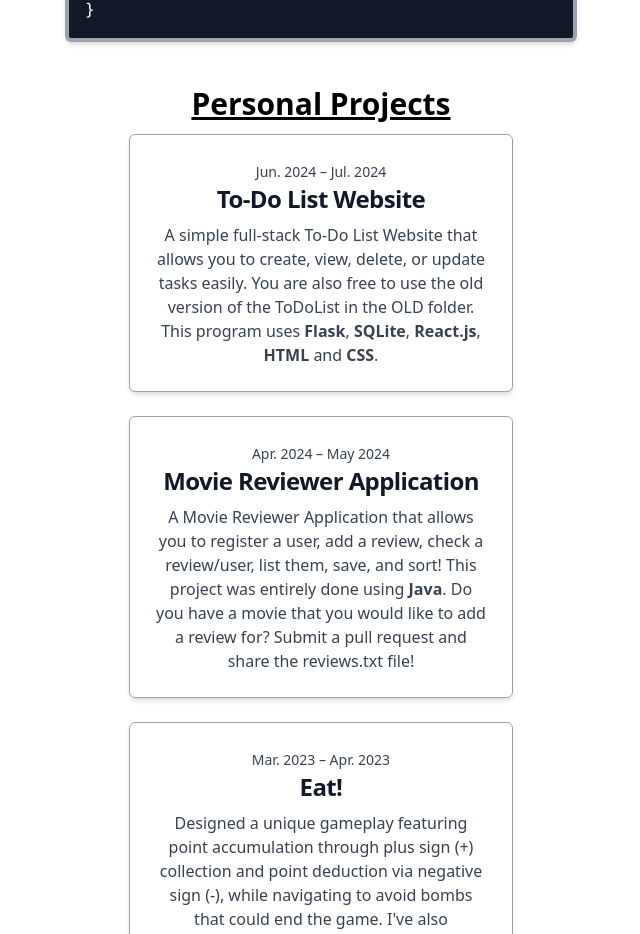
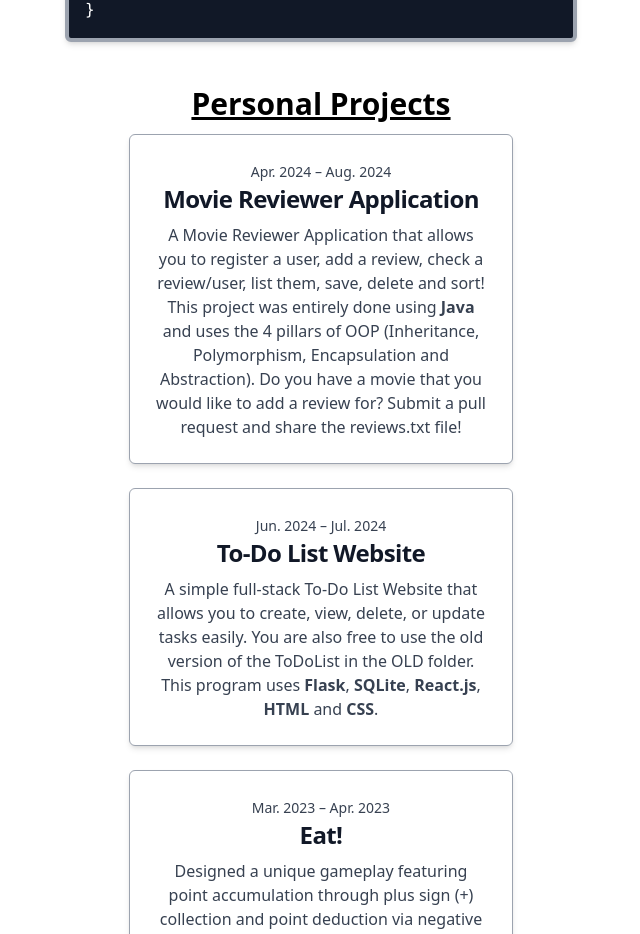
Before and after one commit to AhmedAbdulwasi/portfolio, a React (Vite) app: page / in a window 1280 px wide. Shown: the part 3314-4248 px from the top of the page, without its empty margins (319-959 px from the left). Built offline with nearby package versions, Linux system fonts and the light colour scheme.

Commit message:
Update Projects.jsx

```diff
--- a/src/pages/Projects.jsx
+++ b/src/pages/Projects.jsx
@@ -12,20 +12,20 @@ function Projects() {
           Personal Projects
         </h1>
 
+        <a href="https://github.com/AhmedAbdulwasi/Movie-Reviewer" target="_blank" className="block shadow-md mb-6 max-w-sm p-6 bg-white border border-gray-400 rounded-md mx-auto shadow hover:bg-gray-100">
+        <time className="mb-1 text-sm font-normal leading-none text-gray-700">
+        Apr. 2024 – Aug. 2024
+              </time>
+          <h5 className="mb-2 text-2xl font-bold tracking-tight text-gray-900">Movie Reviewer Application</h5>
+          <p className="font-normal text-gray-700">A Movie Reviewer Application that allows you to register a user, add a review, check a review/user, list them, save, delete and sort! This project was entirely done using <strong>Java</strong> and uses the 4 pillars of OOP (Inheritance, Polymorphism, Encapsulation and Abstraction). Do you have a movie that you would like to add a review for? Submit a pull request and share the reviews.txt file!</p>
+        </a>
+
         <a href="https://github.com/AhmedAbdulwasi/ToDoList" target="_blank" className="block shadow-md mb-6 max-w-sm p-6 bg-white border border-gray-400 rounded-md mx-auto shadow hover:bg-gray-100">
         <time className="mb-1 text-sm font-normal leading-none text-gray-700">
               Jun. 2024 – Jul. 2024
               </time>
           <h5 className="mb-2 text-2xl font-bold tracking-tight text-gray-900">To-Do List Website</h5>
           <p className="font-normal text-gray-700">A simple full-stack To-Do List Website that allows you to create, view, delete, or update tasks easily. You are also free to use the old version of the ToDoList in the OLD folder. This program uses <strong>Flask</strong>, <strong>SQLite</strong>, <strong>React.js</strong>, <strong>HTML </strong>and<strong> CSS</strong>.</p>
-        </a>
-
-        <a href="https://github.com/AhmedAbdulwasi/Movie-Reviewer" target="_blank" className="block shadow-md mb-6 max-w-sm p-6 bg-white border border-gray-400 rounded-md mx-auto shadow hover:bg-gray-100">
-        <time className="mb-1 text-sm font-normal leading-none text-gray-700">
-        Apr. 2024 – May 2024
-              </time>
-          <h5 className="mb-2 text-2xl font-bold tracking-tight text-gray-900">Movie Reviewer Application</h5>
-          <p className="font-normal text-gray-700">A Movie Reviewer Application that allows you to register a user, add a review, check a review/user, list them, save, and sort! This project was entirely done using <strong>Java</strong>. Do you have a movie that you would like to add a review for? Submit a pull request and share the reviews.txt file!</p>
         </a>
 
         <a href="https://github.com/AhmedAbdulwasi/EatGame" target="_blank" className="block shadow-md mb-6 max-w-sm p-6 bg-white border border-gray-400 rounded-md mx-auto shadow hover:bg-gray-100">
```
